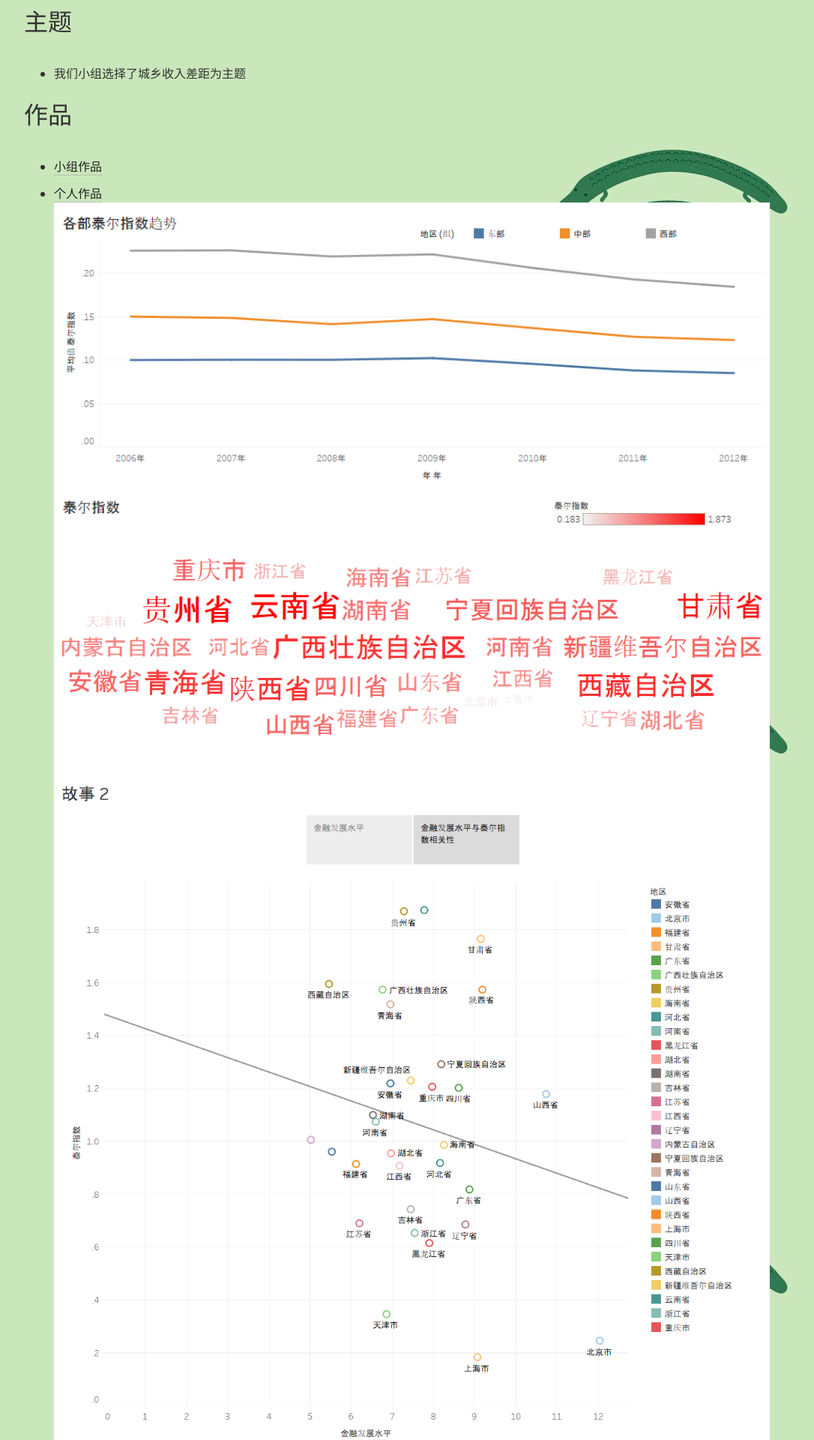
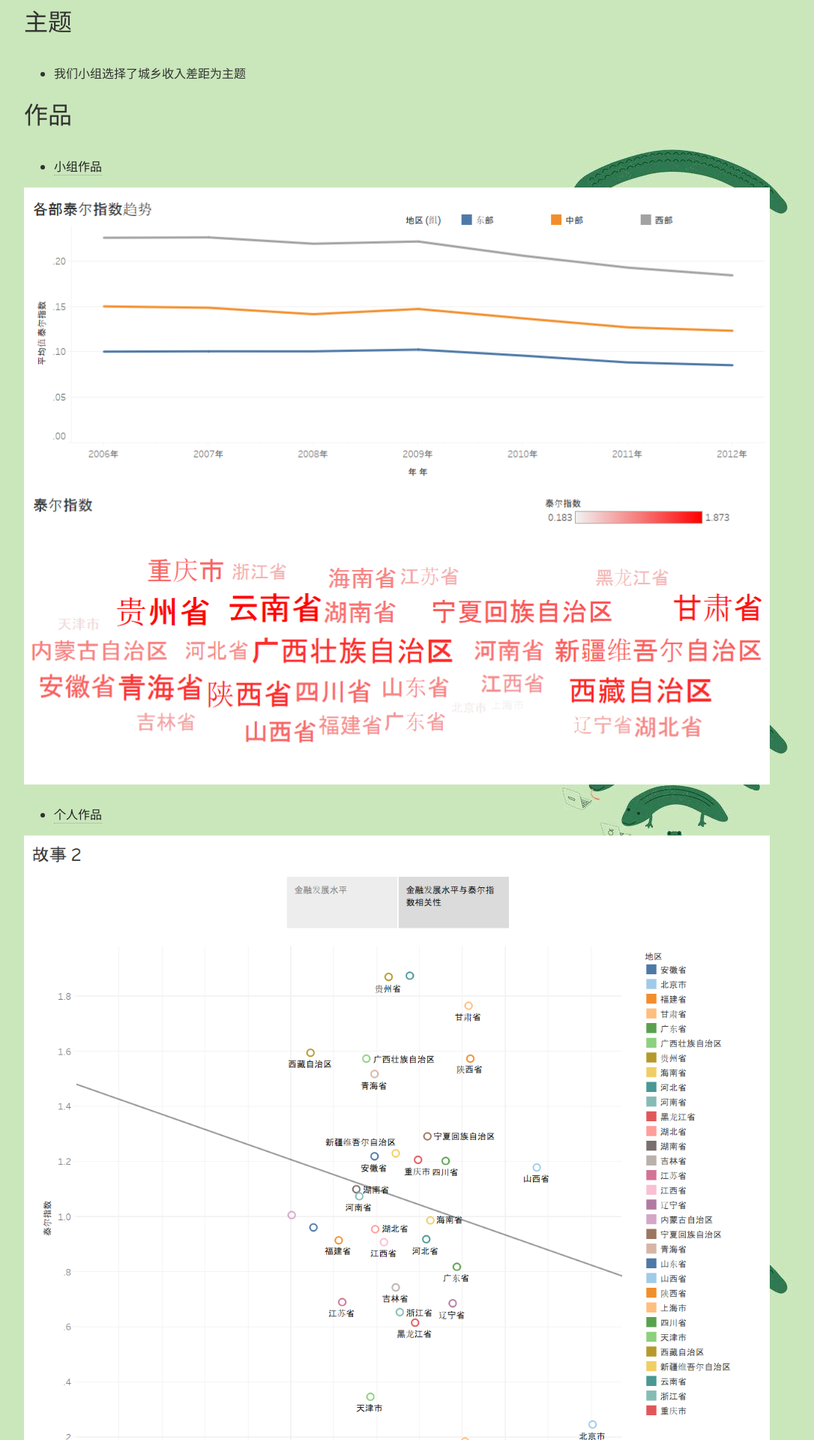
Before and after one commit to luo00789/luo00789.github.io, a Jekyll site: the page built from _posts/2018-01-05-tableau期中.md, in a window 1280 px wide. Shown: the part 664-2584 px from the top of the page at 75% size, without its empty margins (64-1150 px from the left). Built offline with Jekyll 4.4.1, drawn with Linux system fonts in a browser that asks for light colours.

Commit message:
再次修改

```diff
--- a/_posts/2018-01-05-tableau期中.md
+++ b/_posts/2018-01-05-tableau期中.md
@@ -16,8 +16,11 @@ excerpt: 城乡收入差距与泰尔指数
 
 ## 作品
 - [小组作品](https://luo00789.github.io/infovis/tableau/tab.html)
+
+![teamwork](https://luo00789.github.io/images/tableau4.png)
+
 - [个人作品](https://luo00789.github.io/infovis/qizhong/index.html)
-![teamwork](https://luo00789.github.io/images/tableau4.png)
+
 ![personalwork](https://luo00789.github.io/images/tableau2.png)
 ## 小组结论
 - 人力资本因素、产业结构因素、城市化水因素与泰尔指数均达到显著关系。而经济水平因素没有达到显著。因此 ：
```
